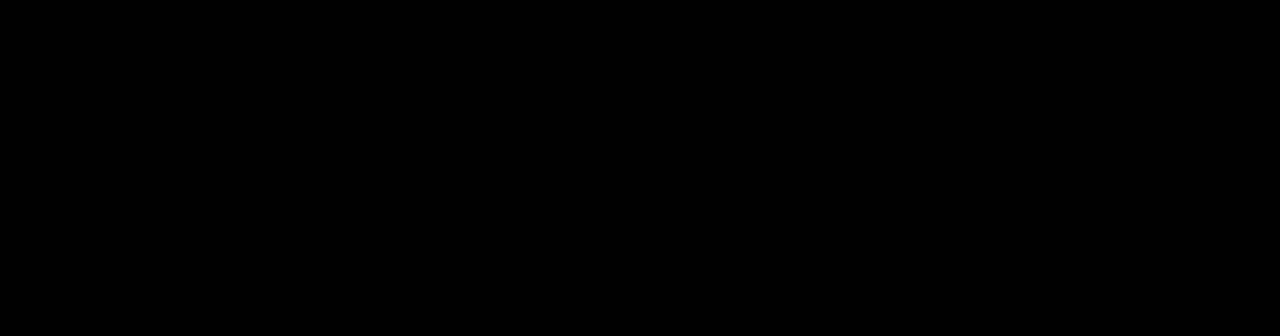
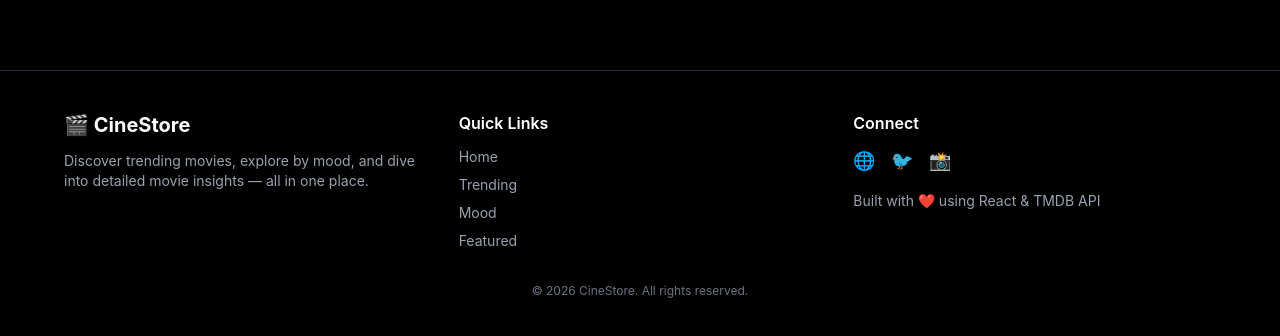
Before and after one commit to Shibani-Prg/cinestore-frontend, a React (Vite) app: page / in a window 1280 px wide. Shown: the part 922-1258 px from the top of the page. Before the commit the page ends 976 px from the top, so only its background shows below. Built offline with nearby package versions, Linux system fonts and the light colour scheme; no server answers.

Commit message:
added peoper footer

```diff
--- a/src/App.jsx
+++ b/src/App.jsx
@@ -1,4 +1,5 @@
 import { Routes, Route } from "react-router-dom";
+import { useNavigate } from "react-router-dom";
 
 import Home from "./Home";
 import Bollywood from "./Pages/Bollywood/Bollywood";
--- a/src/Components/Footer/Footer.jsx
+++ b/src/Components/Footer/Footer.jsx
@@ -1,9 +1,56 @@
-import React from 'react'
+import React from "react";
 
 const Footer = () => {
   return (
-    <div>Footer</div>
-  )
-}
+    <footer className="bg-black text-gray-400 px-6 py-10 mt-10 border-t border-gray-800">
 
-export default Footer
+      <div className="max-w-6xl mx-auto grid grid-cols-1 md:grid-cols-3 gap-8">
+
+        {/* LOGO / ABOUT */}
+        <div>
+          <h2 className="text-white text-xl font-bold mb-3">
+            🎬 CineStore
+          </h2>
+          <p className="text-sm">
+            Discover trending movies, explore by mood, and dive into detailed
+            movie insights — all in one place.
+          </p>
+        </div>
+
+        {/* NAV LINKS */}
+        <div>
+          <h3 className="text-white font-semibold mb-3">Quick Links</h3>
+          <ul className="space-y-2 text-sm">
+            <li className="hover:text-white cursor-pointer">Home</li>
+            <li className="hover:text-white cursor-pointer">Trending</li>
+            <li className="hover:text-white cursor-pointer">Mood</li>
+            <li className="hover:text-white cursor-pointer">Featured</li>
+          </ul>
+        </div>
+
+        {/* CONTACT / SOCIAL */}
+        <div>
+          <h3 className="text-white font-semibold mb-3">Connect</h3>
+          <div className="flex gap-4 text-lg">
+            <span className="hover:text-white cursor-pointer">🌐</span>
+            <span className="hover:text-white cursor-pointer">🐦</span>
+            <span className="hover:text-white cursor-pointer">📸</span>
+          </div>
+
+          <p className="text-sm mt-4">
+            Built with ❤️ using React & TMDB API
+          </p>
+        </div>
+
+      </div>
+
+      {/* BOTTOM */}
+      <div className="text-center text-xs text-gray-500 mt-8">
+        © {new Date().getFullYear()} CineStore. All rights reserved.
+      </div>
+
+    </footer>
+  );
+};
+
+export default Footer;
```
Also changed, not shown: src/Pages/Thai/Thai.css (deleted).
